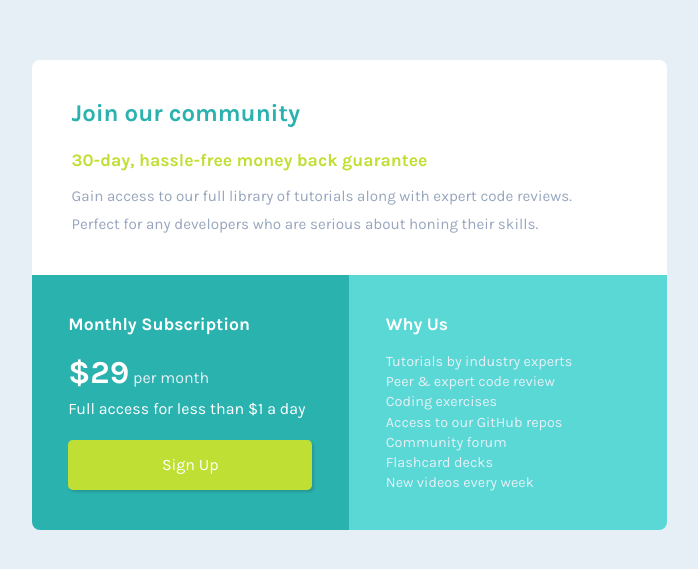
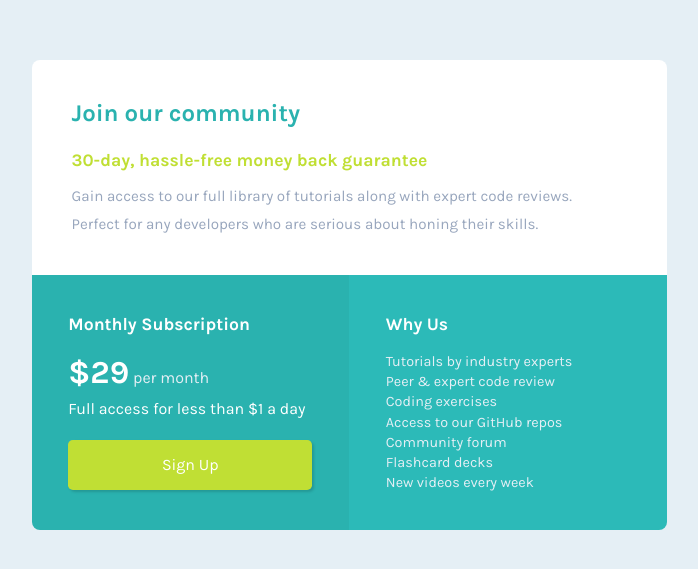
Before and after one commit to kenreibman/single-price-grid-component, a plain HTML site: page index.html in a window 1280 px wide. Shown: the part 105-674 px from the top of the page, without its empty margins (291-989 px from the left). Drawn offline with Linux system fonts and the light colour scheme.

Commit message:
Update style.css
cleaned up code, changed the color for .container__desc to be slightly darker to match the original design.

```diff
--- a/css/style.css
+++ b/css/style.css
@@ -132,15 +132,11 @@ main {
 .container__header h1 {
   font-size: 1.2rem;
   color: var(--Cyan);
-
-  /* margin-bottom: 1.3rem; */
 }
 
 .container__header h2 {
   font-size: 0.9rem;
   color: var(--Bright-Yellow);
-
-  /* margin-bottom: 1rem; */
 }
 
 .container__header p {
@@ -204,7 +200,7 @@ main {
 }
 
 .container__desc {
-  background-color: hsl(179, 62%, 60%);
+  background-color: hsl(179, 62%, 45%);
 
   padding: 1.5rem;
 }
@@ -223,15 +219,6 @@ main {
 
   line-height: 1.4;
 }
-
-/* FOOTER */
-/* .attribution {
-  font-size: 11px;
-  text-align: center;
-}
-.attribution a {
-  color: hsl(228, 45%, 44%);
-} */
 
 /* 600px */
 @media screen and (min-width: 600px) {
@@ -260,10 +247,6 @@ main {
 
   .container__header {
     padding: 2.2rem 2.5rem;
-    /* padding-top: 2.6rem;
-    padding-left: 2.3rem;
-    padding-right: 2.3rem;
-    padding-bottom: 1rem; */
 
     gap: 0rem;
   }
```
